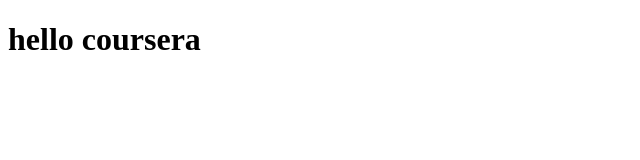
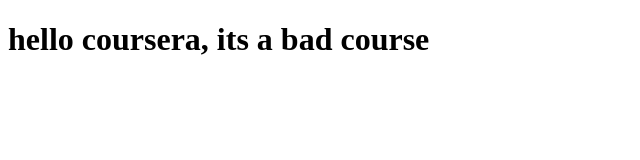
Before and after one commit to ranveerdhir/coursera-test, a plain HTML site: page new/index.html in a window 1280 px wide. Shown: the whole page, without its empty margins (0-640 px from the left). Drawn offline with Linux system fonts and the light colour scheme.

Commit message:
small addition to the page content

```diff
--- a/new/index.html
+++ b/new/index.html
@@ -4,6 +4,6 @@
 	<title>Hello Coursera1</title>
 </head>
 <body>
-<h1>hello coursera</h1>
+<h1>hello coursera, its a bad course</h1>
 </body>
 </html>
```
